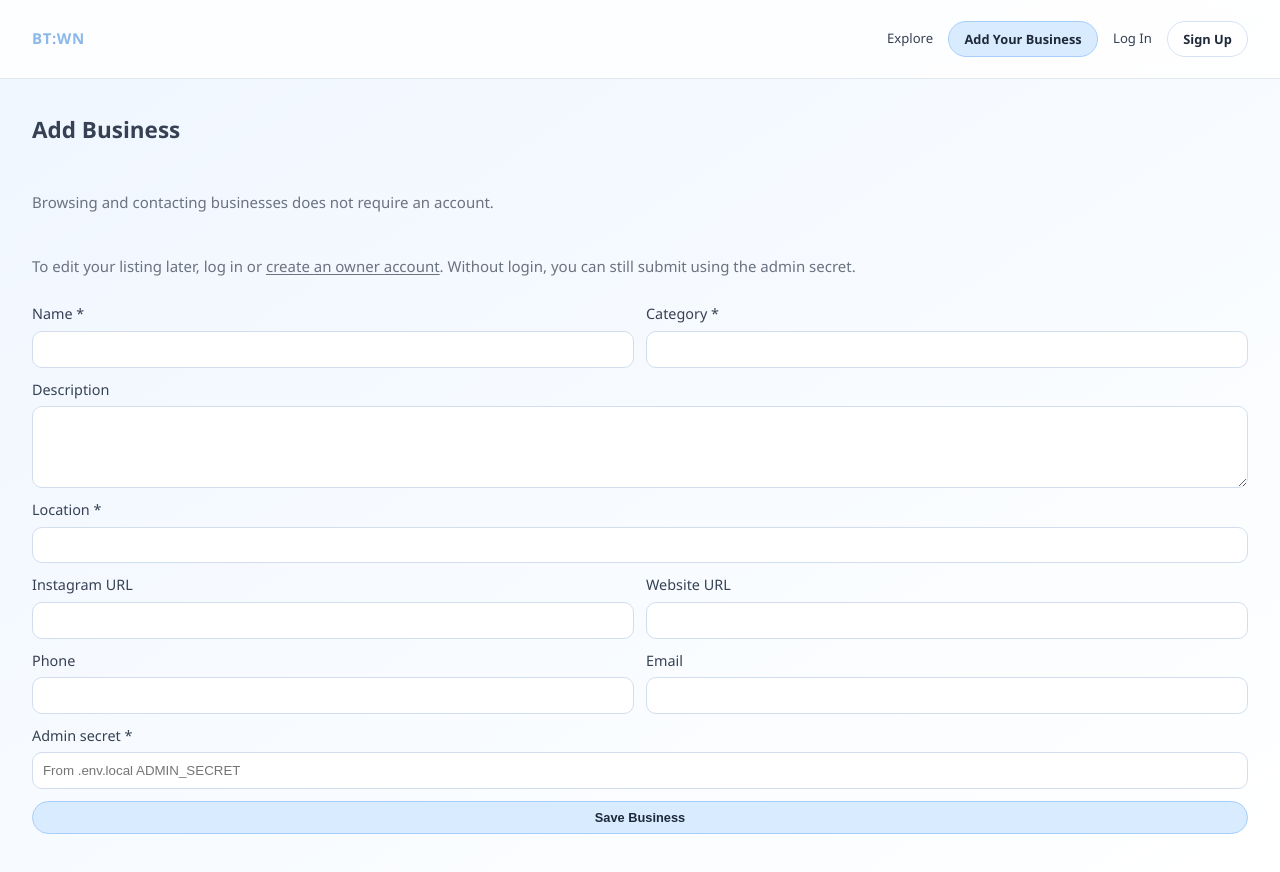
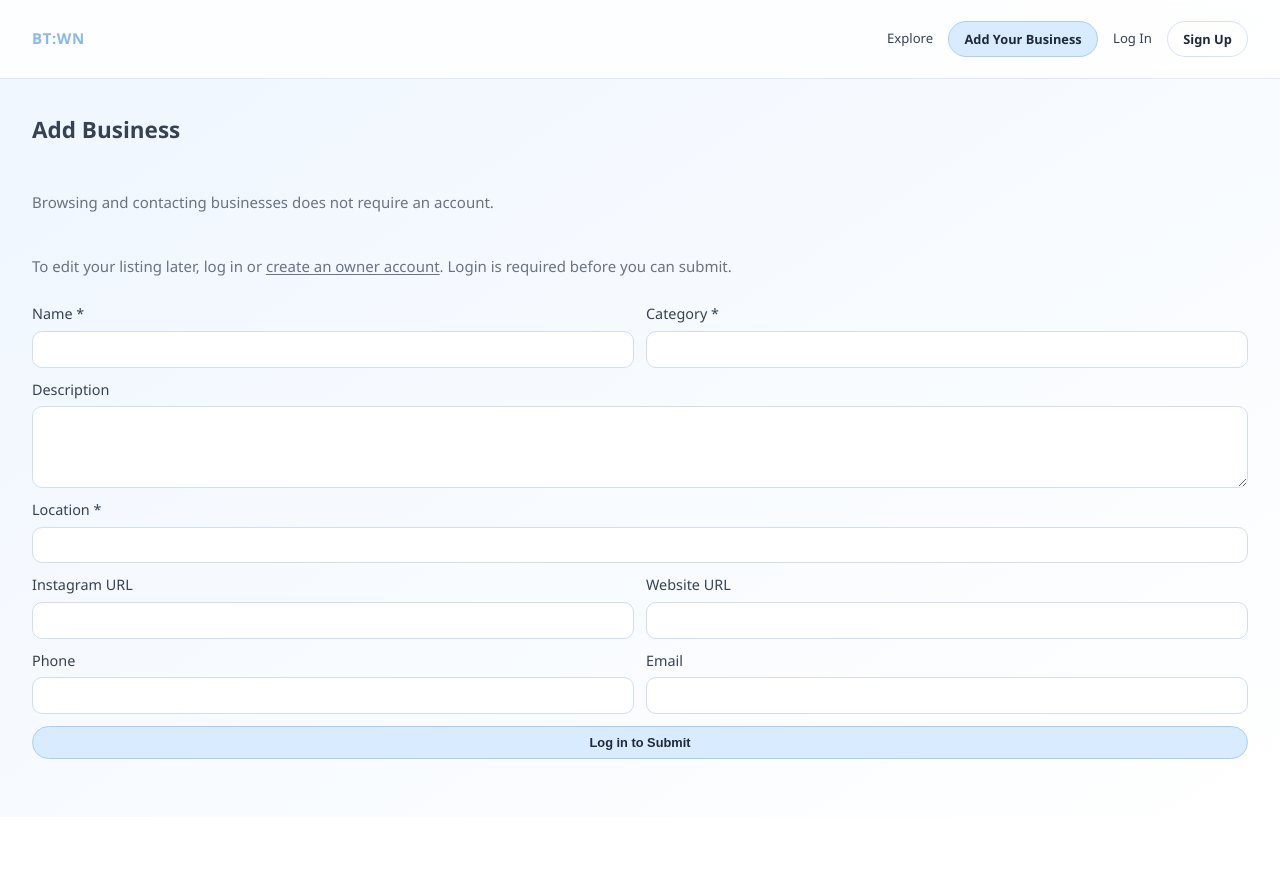
Before and after one commit to jeffreyl1234/BTWN, a Next.js app: page /admin/add-business in a window 1280 px wide. After the commit the page ends 817 px from the top, so only its background shows below. Built offline with nearby package versions, Linux system fonts and the light colour scheme; no server answers.

Commit message:
Require login for all business submissions

```diff
--- a/app/admin/add-business/page.js
+++ b/app/admin/add-business/page.js
@@ -14,7 +14,6 @@ const initialState = {
   website: "",
   phone: "",
   email: "",
-  adminSecret: "",
 };
 
 export default function AddBusinessPage() {
@@ -62,18 +61,17 @@ export default function AddBusinessPage() {
 
     try {
       const { accessToken } = await getSessionState();
-      const payload = { ...form };
-      const headers = { "Content-Type": "application/json" };
-
-      if (accessToken) {
-        headers.Authorization = `Bearer ${accessToken}`;
-        delete payload.adminSecret;
+      if (!accessToken) {
+        throw new Error("Log in is required to submit a business.");
       }
 
       const res = await fetch("/api/businesses", {
         method: "POST",
-        headers,
-        body: JSON.stringify(payload),
+        headers: {
+          "Content-Type": "application/json",
+          Authorization: `Bearer ${accessToken}`,
+        },
+        body: JSON.stringify(form),
       });
 
       const data = await res.json();
@@ -105,7 +103,7 @@ export default function AddBusinessPage() {
           <Link href="/signup" className="text-link-underlined">
             create an owner account
           </Link>
-          . Without login, you can still submit using the admin secret.
+          . Login is required before you can submit.
         </p>
       )}
 
@@ -178,21 +176,8 @@ export default function AddBusinessPage() {
           </label>
         </div>
 
-        {!sessionUser && (
-          <label>
-            Admin secret *
-            <input
-              required
-              type="password"
-              value={form.adminSecret}
-              onChange={(e) => setForm({ ...form, adminSecret: e.target.value })}
-              placeholder="From .env.local ADMIN_SECRET"
-            />
-          </label>
-        )}
-
-        <button className="button" disabled={saving} type="submit">
-          {saving ? "Saving..." : "Save Business"}
+        <button className="button" disabled={saving || !sessionUser} type="submit">
+          {saving ? "Saving..." : sessionUser ? "Save Business" : "Log in to Submit"}
         </button>
       </form>
 
--- a/app/api/businesses/route.js
+++ b/app/api/businesses/route.js
@@ -5,7 +5,6 @@ import { getSupabaseAdmin } from "@/lib/supabaseAdmin";
 import { getAuthenticatedUserFromRequest } from "@/lib/supabaseAuthServer";
 
 async function insertBusinessRecord(supabase, payload, user) {
-  if (user) {
   const { data, error } = await supabase
     .from("businesses")
     .insert({
@@ -21,15 +20,6 @@ async function insertBusinessRecord(supabase, payload, user) {
       "Schema missing owner fields. Re-run supabase/schema.sql before account-based submissions."
     );
   }
-
-    return { data, error };
-  }
-
-  const { data, error } = await supabase
-    .from("businesses")
-    .insert(payload)
-    .select("*")
-    .single();
 
   return { data, error };
 }
@@ -58,9 +48,9 @@ export async function POST(request) {
     const body = await request.json();
     const user = await getAuthenticatedUserFromRequest(request);
 
-    if (!user && (body?.adminSecret || "") !== process.env.ADMIN_SECRET) {
+    if (!user) {
       return NextResponse.json(
-        { error: "Unauthorized. Log in or provide valid admin secret." },
+        { error: "Unauthorized. Please log in to submit a business." },
         { status: 401 }
       );
     }
```
Also changed, not shown: 1 other file (tests, documents, lock files or other folders). Lines whose indentation alone changed are shown as unchanged.
